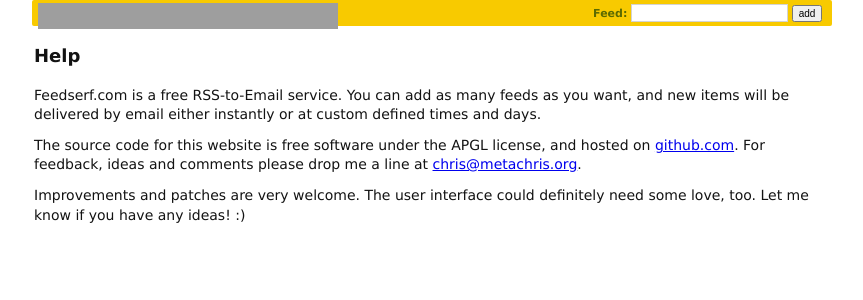
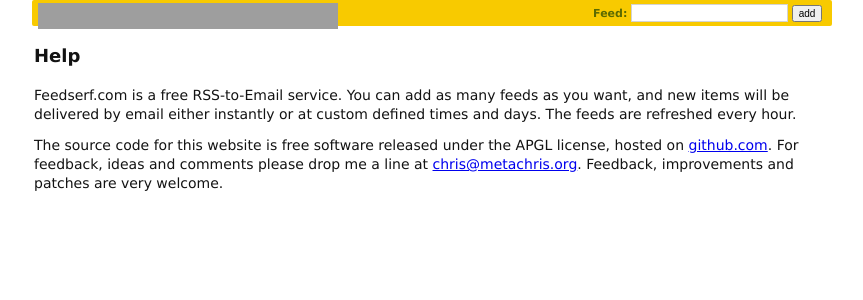
Before and after one commit to metachris/feedmailer, a Django app: template app/templates/help.html in a window 1280 px wide. Shown: the part 39-339 px from the top of the page, without its empty margins (208-1071 px from the left). Run offline with Django 3.2, Linux system fonts and the light colour scheme; the template is opened without the code that fills it, so the values that code supplies are empty; grey boxes are pictures that could not be loaded.

Commit message:
email template bugfix, help page

```diff
--- a/app/templates/email_feedupdate_html.html
+++ b/app/templates/email_feedupdate_html.html
@@ -4,7 +4,7 @@
 
     <ul>
     {% for feeditem in feed.items %}
-        <li><a href="{{ feeditem.title }}">{{ feeditem.link }}</a></li>
+        <li><a href="{{ feeditem.link }}">{{ feeditem.title }}</a></li>
     {% endfor %}
     </ul>
 {% endfor %}
--- a/app/templates/feeds.html
+++ b/app/templates/feeds.html
@@ -9,8 +9,7 @@ function suggestFeed() {
         "http://feeds.gawker.com/gizmodo/full",
         "http://android-developers.blogspot.com/atom.xml",
         "http://feeds.feedburner.com/PlanetAndroidCom",
-        "http://feeds.feedburner.com/crunchgear",
-        "http://feeds.feedburner.com/Mobilecrunch"
+        "http://feeds.feedburner.com/crunchgear"
     );
 
     var i = Math.floor(Math.random()*feeds.length);
--- a/app/templates/help.html
+++ b/app/templates/help.html
@@ -5,17 +5,15 @@
 <p>Feedserf.com is a free RSS-to-Email service.
 
 You can add as many feeds as you want, and new items will be delivered
-by email either instantly or at custom defined times and days.</p>
+by email either instantly or at custom defined times and days. The feeds
+are refreshed every hour.</p>
 
-<p>The source code for this website is free software under the APGL
-license, and hosted on <a href="https://github.com/metachris/feedmailer">
+<p>The source code for this website is free software released under the APGL
+license, hosted on <a href="https://github.com/metachris/feedmailer">
 github.com</a>.
 
 For feedback, ideas and comments please drop me a line at
 <a href="mailto:chris@metachris.org">chris@metachris.org</a>.
-</p>
-
-<p>Improvements and patches are very welcome. The user interface could
-definitely need some love, too. Let me know if you have any ideas! :)
+Feedback, improvements and patches are very welcome.
 </p>
 {% endblock %}
```
Also changed, not shown: 1 other file.
